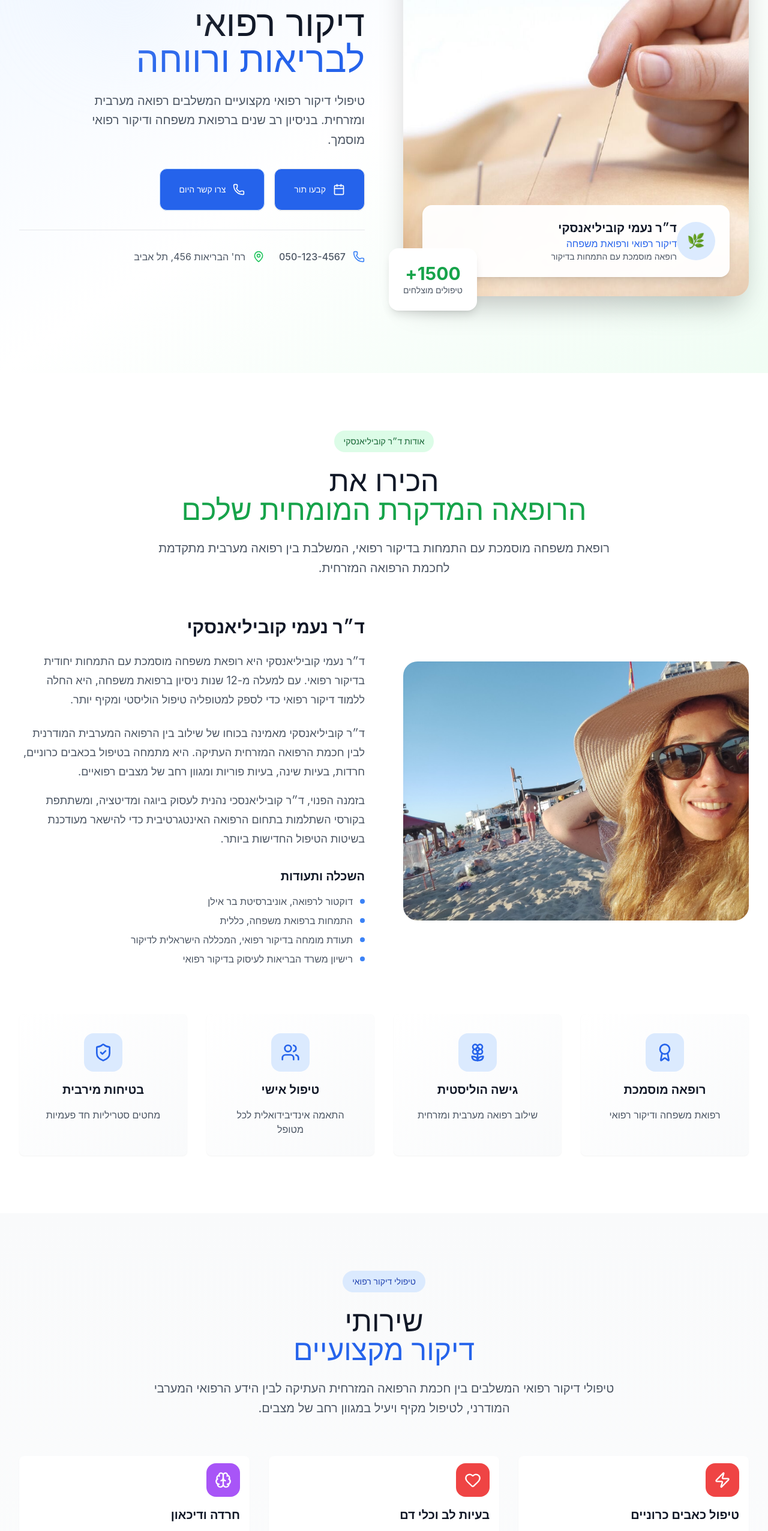
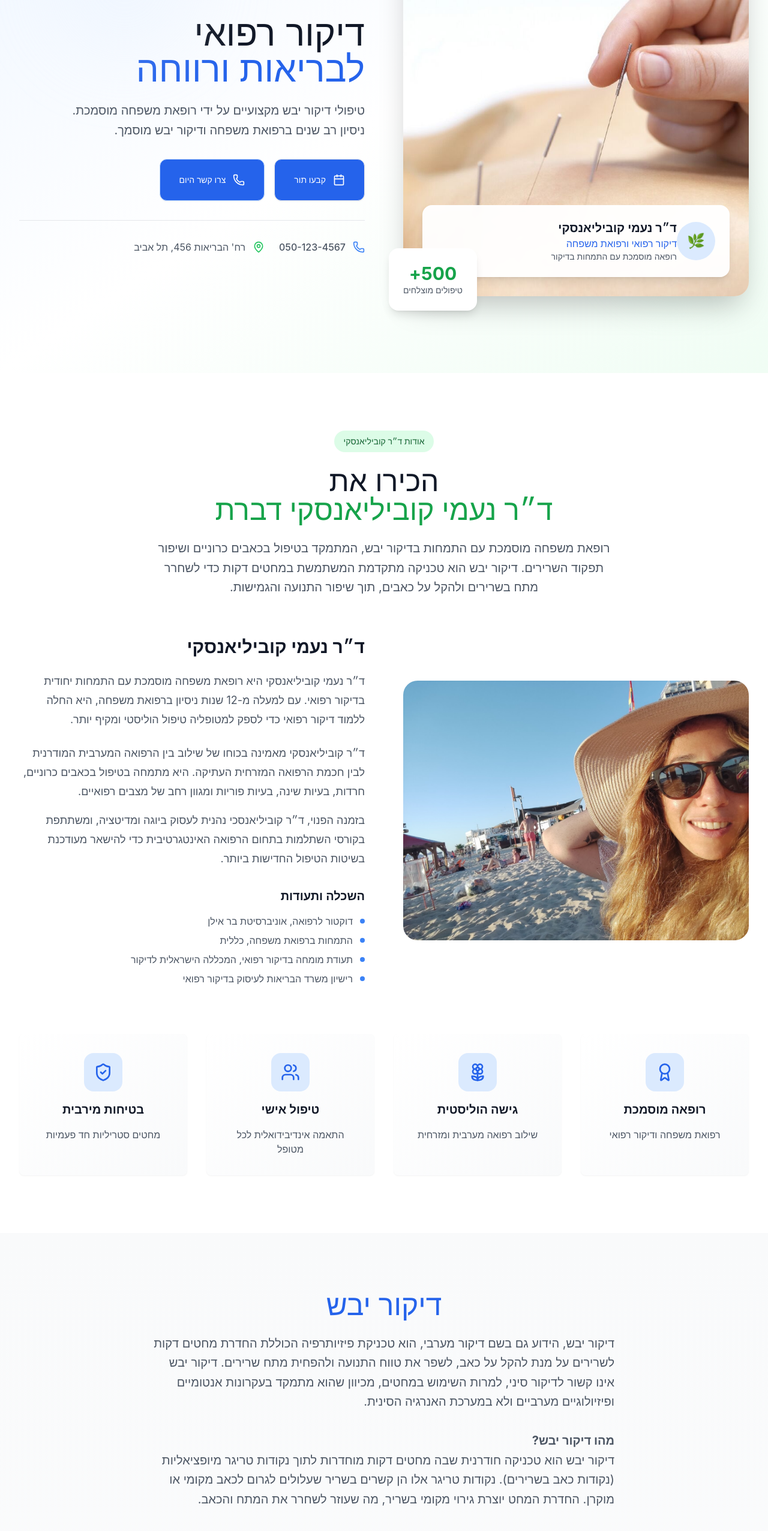
Before and after one commit to amirai21/naomi-website, a React (Vite) app: page / in a window 1280 px wide. Shown: the part 234-2787 px from the top of the page at 60% size. Built offline with nearby package versions, Linux system fonts and the light colour scheme.

Commit message:
feat: update About section + add naomi image

```diff
--- a/src/components/home/About.jsx
+++ b/src/components/home/About.jsx
@@ -38,10 +38,12 @@ export default function About() {
           </div>
           <h2 className="text-4xl lg:text-5xl font-light text-gray-900 mb-6">
             הכירו את
-            <span className="block text-green-600 font-medium">הרופאה המדקרת המומחית שלכם</span>
+            <span className="block text-green-600 font-medium">ד״ר נעמי קוביליאנסקי דברת</span>
           </h2>
           <p className="text-xl text-gray-600 max-w-3xl mx-auto leading-relaxed">
-            רופאת משפחה מוסמכת עם התמחות בדיקור רפואי, המשלבת בין רפואה מערבית מתקדמת לחכמת הרפואה המזרחית.
+            רופאת משפחה מוסמכת עם התמחות בדיקור יבש, המתמקד בטיפול בכאבים כרוניים ושיפור תפקוד השרירים.
+            דיקור יבש הוא טכניקה מתקדמת המשתמשת במחטים דקות כדי לשחרר מתח בשרירים ולהקל על כאבים,
+            תוך שיפור התנועה והגמישות.
           </p>
         </div>
 
--- a/src/components/home/Footer.jsx
+++ b/src/components/home/Footer.jsx
@@ -47,8 +47,7 @@ export default function Footer() {
             </div>
 
             <p className="text-gray-300 leading-relaxed">
-              מספקת טיפולי דיקור רפואי מקצועיים המשלבים רפואה מערבית ומזרחית.
-              הבריאות והרווחה שלכם הם בראש סדר העדיפויות שלנו.
+              מספקת טיפולי דיקור יבש מקצועיים על ידי רופאת משפחה מוסמכת.
             </p>
 
             <div className="flex space-x-4 space-x-reverse">
@@ -152,12 +151,6 @@ export default function Footer() {
             </div>
           </div>
 
-          <div className="mt-6 p-4 bg-gray-800 rounded-lg">
-            <p className="text-center text-gray-400 text-sm">
-              <strong className="text-yellow-400">חשוב:</strong> אתר זה מיועד למטרות מידע בלבד ואינו מהווה ייעוץ רפואי.
-              תמיד היוועצו עם ספק שירותי בריאות מוסמך לגבי בעיות רפואיות. הטיפולים אינם מחליפים טיפול רפואי קונבנציונלי.
-            </p>
-          </div>
         </div>
       </div>
     </footer>
--- a/src/components/home/Hero.jsx
+++ b/src/components/home/Hero.jsx
@@ -27,8 +27,8 @@ export default function Hero() {
               </h1>
 
               <p className="text-xl text-gray-600 leading-relaxed max-w-lg">
-                טיפולי דיקור רפואי מקצועיים המשלבים רפואה מערבית ומזרחית.
-                בניסיון רב שנים ברפואת משפחה ודיקור רפואי מוסמך.
+                טיפולי דיקור יבש מקצועיים על ידי רופאת משפחה מוסמכת.
+                ניסיון רב שנים ברפואת משפחה ודיקור יבש מוסמך.
               </p>
             </div>
 
@@ -92,7 +92,7 @@ export default function Hero() {
 
             <div className="absolute -bottom-6 -left-6 bg-white rounded-2xl shadow-lg p-6">
               <div className="text-center">
-                <div className="text-3xl font-bold text-green-600">1500+</div>
+                <div className="text-3xl font-bold text-green-600">500+</div>
                 <div className="text-gray-600 text-sm">טיפולים מוצלחים</div>
               </div>
             </div>
--- a/src/components/home/Services.jsx
+++ b/src/components/home/Services.jsx
@@ -76,21 +76,49 @@ export default function Services() {
       <div className="max-w-7xl mx-auto px-6 lg:px-8">
 
         {/* Section Header */}
-        <div className="text-center mb-16">
-          <div className="inline-flex items-center px-4 py-2 bg-blue-100 text-blue-800 rounded-full text-sm font-medium mb-6">
-            טיפולי דיקור רפואי
-          </div>
-          <h2 className="text-4xl lg:text-5xl font-light text-gray-900 mb-6">
-            שירותי
-            <span className="block text-blue-600 font-medium">דיקור מקצועיים</span>
+        <div className="text-right mb-16">
+          <h2 className="text-4xl lg:text-5xl font-light text-gray-900 mb-6 text-center">
+            <span className="block text-blue-600 font-medium">דיקור יבש</span>
           </h2>
           <p className="text-xl text-gray-600 max-w-3xl mx-auto leading-relaxed">
-            טיפולי דיקור רפואי המשלבים בין חכמת הרפואה המזרחית העתיקה לבין הידע הרפואי המערבי המודרני,
-            לטיפול מקיף ויעיל במגוון רחב של מצבים.
+            דיקור יבש, הידוע גם בשם דיקור מערבי, הוא טכניקת פיזיותרפיה הכוללת החדרת מחטים דקות לשרירים על מנת להקל על כאב, לשפר את טווח התנועה ולהפחית מתח שרירים.
+            דיקור יבש אינו קשור לדיקור סיני, למרות השימוש במחטים, מכיוון שהוא מתמקד בעקרונות אנטומיים ופיזיולוגיים מערביים ולא במערכת האנרגיה הסינית.
+            <br/><br/>
+            <strong>מהו דיקור יבש?</strong>
+            <br/>
+            דיקור יבש הוא טכניקה חודרנית שבה מחטים דקות מוחדרות לתוך נקודות טריגר מיופציאליות (נקודות כאב בשרירים). נקודות טריגר אלו הן קשרים בשריר שעלולים לגרום לכאב מקומי או מוקרן.
+            החדרת המחט יוצרת גירוי מקומי בשריר, מה שעוזר לשחרר את המתח והכאב.
+            <br/><br/>
+            <strong>כיצד פועל דיקור יבש?</strong>
+            <br/>
+            דיקור יבש פועל במספר מנגנונים:
+            <ul>
+              <li><strong>שחרור נקודות טריגר:</strong> המחט משחררת את המתח והכיווץ בנקודות הטריגר, ומאפשרת לשריר לנוע בחופשיות רבה יותר.</li>
+              <li><strong>שיפור זרימת דם:</strong> החדרת המחט מגרה את זרימת הדם לאזור הפגוע, לסייע לתהליך הריפוי.</li>
+              <li><strong>הפחתת כאב:</strong> הטיפול משחרר אנדורפינים, חומרים טבעיים בגוף המפחיתים כאב.</li>
+              <li><strong>שיפור תפקוד השרירים:</strong> הדיקור מסייע לשרירים להתארך ולהתכווץ באופן תקין, מה שמשפר את טווח התנועה ואת התפקוד הכללי.</li>
+            </ul>
+            <br/>
+            <strong>מטרות הטיפול:</strong>
+            <br/>
+            הקלה על כאבים כרוניים או אקוטיים, שיפור טווח התנועה של מפרקים ושרירים, הפחתת מתח שרירים והתכווצויות, טיפול בפציעות ספורט ופגיעות שרירים, שיקום לאחר פציעה.
+            <br/><br/>
+            <strong>מי מבצע דיקור יבש?</strong>
+            <br/>
+            דיקור יבש מבוצע על ידי פיזיותרפיסטים מוסמכים ורופאים מומחים, בעיקר בתחום האורתופדיה.
+            <br/><br/>
+            <strong>האם הטיפול בטוח?</strong>
+            <br/>
+            דיקור יבש נחשב בטוח כאשר מבוצע על ידי אנשי מקצוע מיומנים. תופעות לוואי אפשריות הן כאב קל או אי נוחות מקומית באזור הדיקור, אשר חולפים לרוב תוך זמן קצר.
           </p>
         </div>
 
-        {/* Services Grid */}
+        {/* New Title */}
+        <h3 className="text-3xl font-semibold text-blue-600 mb-12 text-center">
+          מקרים בהם דיקור יבש יכול לסייע
+        </h3>
+
+        {/* Services with Icons Section */}
         <div className="grid md:grid-cols-2 lg:grid-cols-3 gap-8 mb-16">
           {services.map((service, index) => (
             <Card key={index} className="border-none shadow-lg hover:shadow-xl transition-all duration-300 group overflow-hidden">
```
